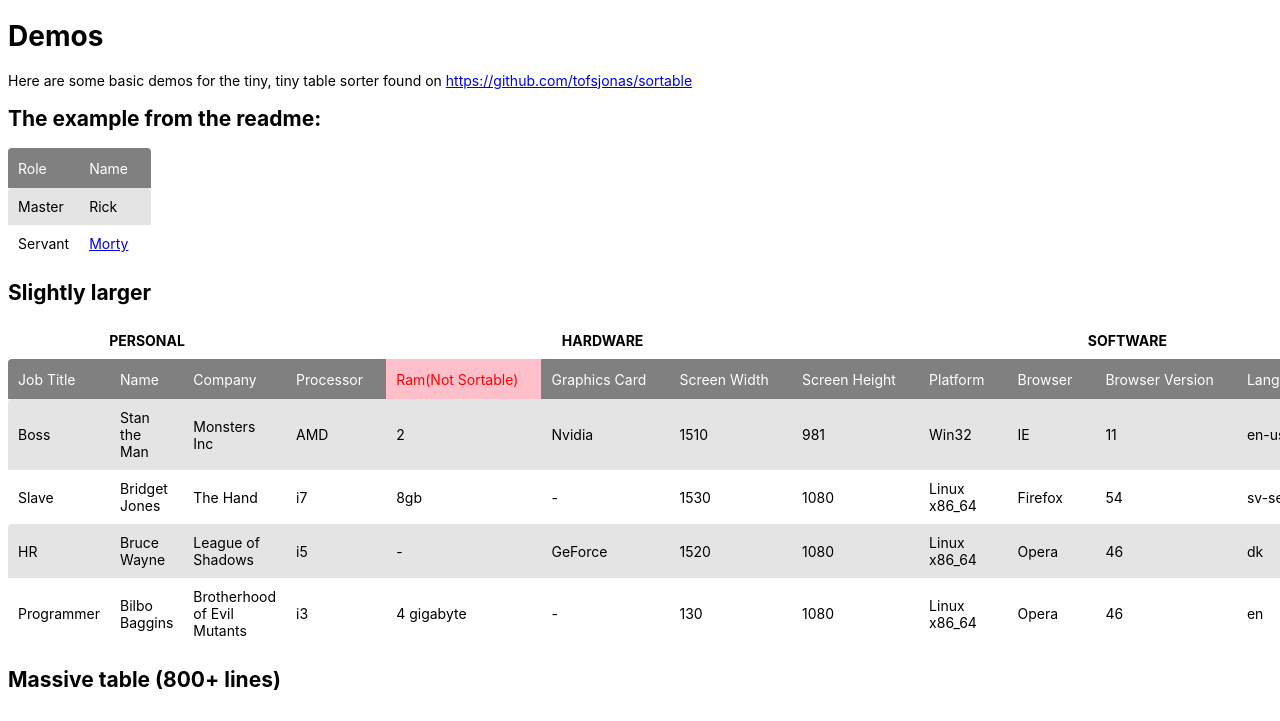
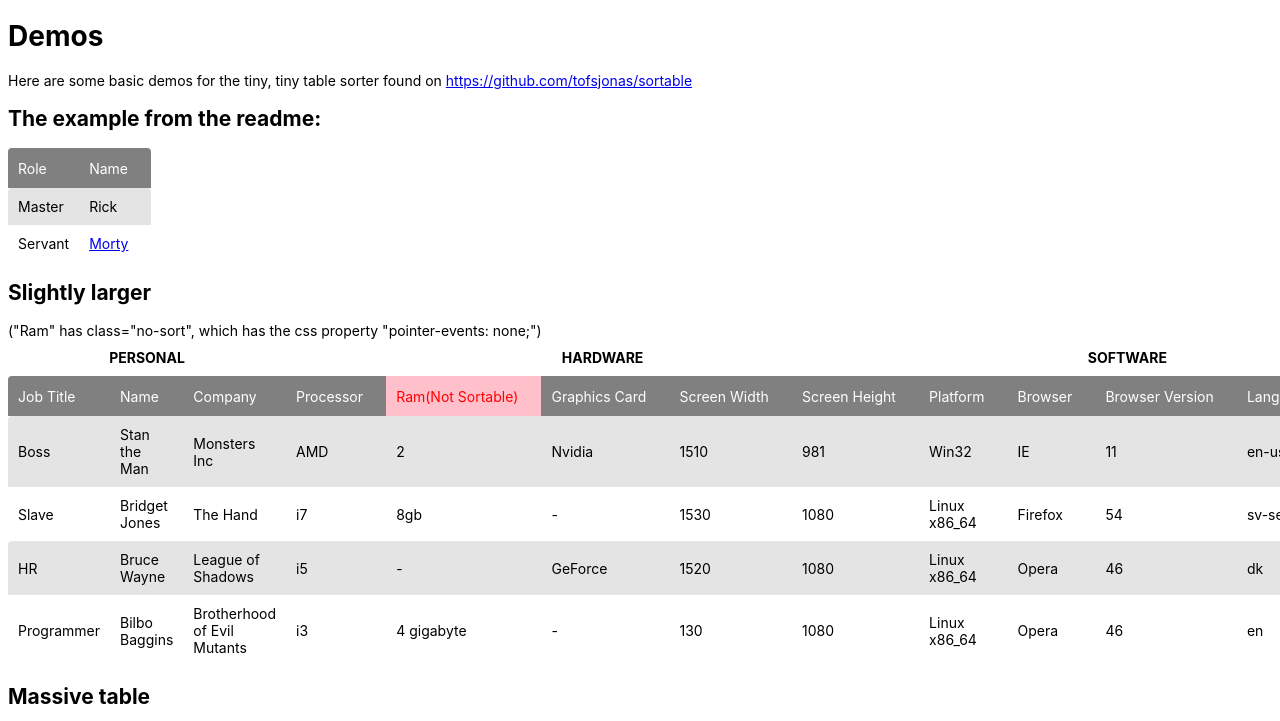
Before and after one commit to tofsjonas/sortable, a plain HTML site: page index.html in a window 1280 px wide. Shown: the top 721 px of the page. Drawn offline with Linux system fonts and the light colour scheme.

Commit message:
demo updated, smaller table

```diff
--- a/index.html
+++ b/index.html
@@ -53,8 +53,8 @@
       </tr>
     </tbody>
   </table>
-  <h2>Slightly larger</h2>
-  <table class="sortable">
+  <h2>Slightly larger</h2> ("Ram" has class="no-sort", which has the css property "pointer-events: none;") <table
+    class="sortable">
     <thead>
       <tr>
         <td colspan="3">personal</td>
@@ -137,7 +137,7 @@
     <tfoot>
     </tfoot>
   </table>
-  <h2>Massive table (800+ lines)</h2>
+  <h2>Massive table</h2>
   <table class="sortable massive">
     <thead>
       <tr>
@@ -226,7 +226,7 @@
     var tbody = table.tBodies[0];
     var tbody_clone = tbody.cloneNode(true);
     var rows = [].slice.call(tbody_clone.cloneNode(true).rows, 0);
-    for (var k = 0; k < 200; k++) {
+    for (var k = 0; k < 100; k++) {
       for (var i = 0; i < rows.length; i++) {
         tbody_clone.appendChild(rows[i].cloneNode(true));
       }
```
